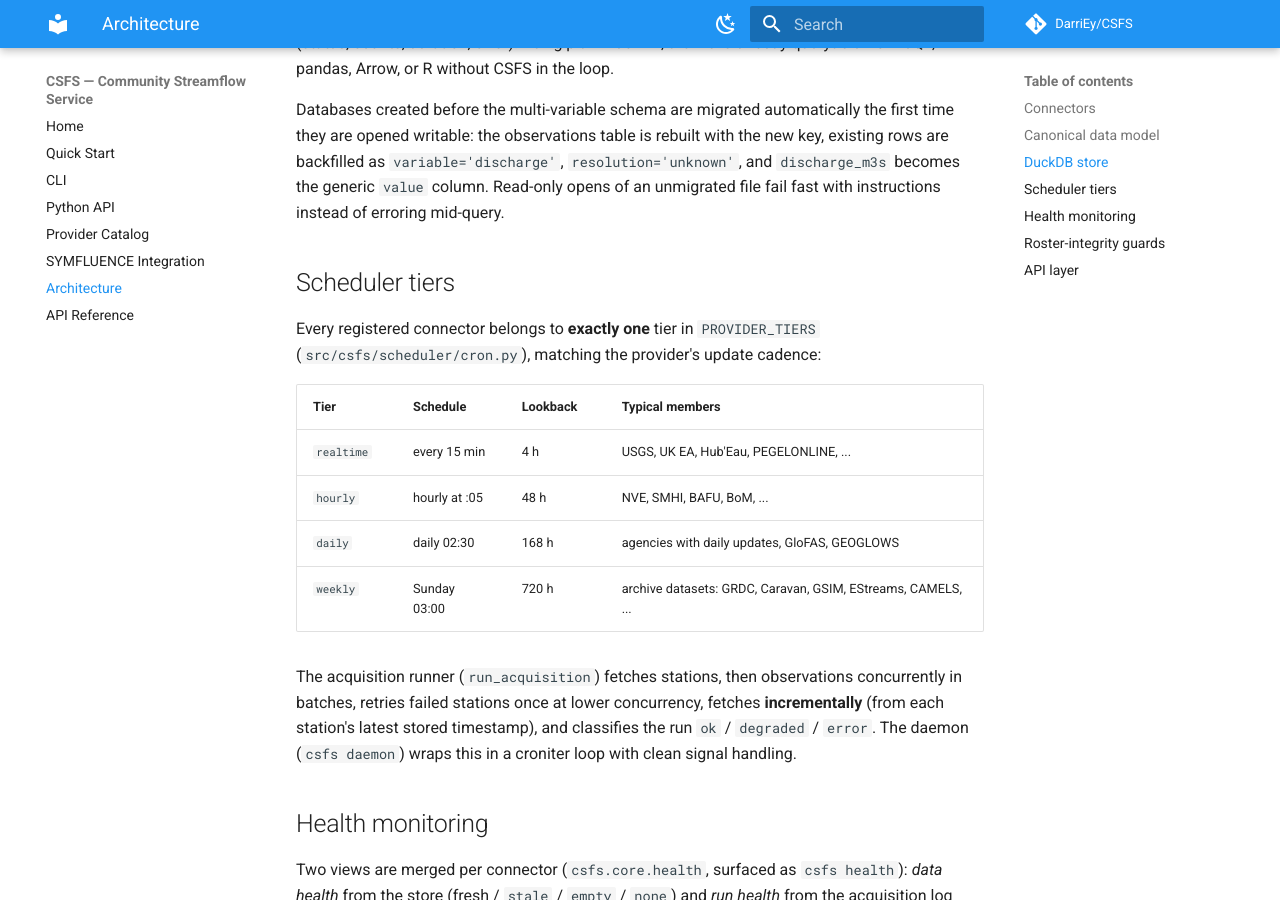
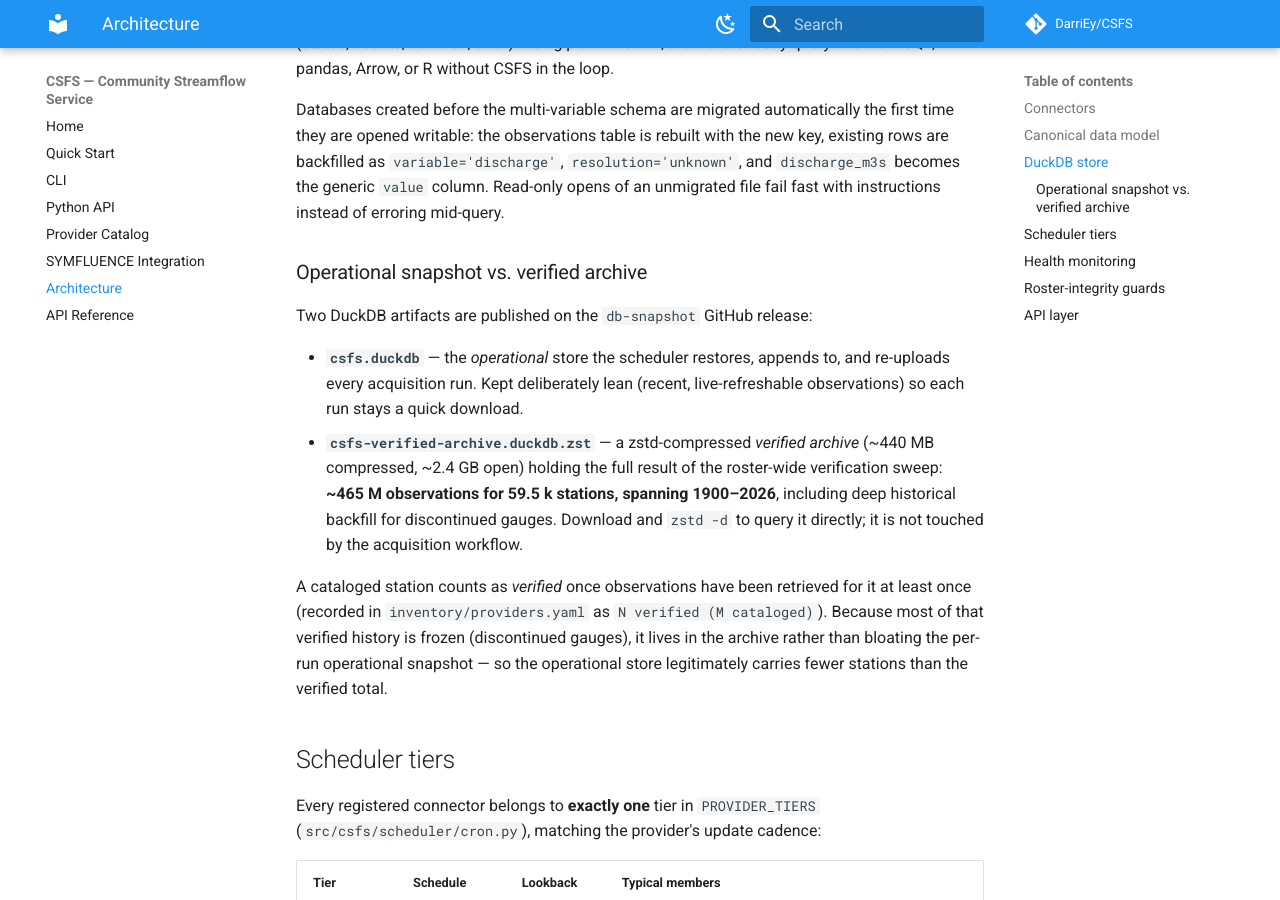
Before and after one commit to DarriEy/CSFS, an MkDocs documentation site: the page built from docs/architecture.md, in a window 1280 px wide and 900 px high, scrolled down 1823 px. Built offline with MkDocs 1.6.1 and Material for MkDocs 9.7.7, drawn with Linux system fonts in a browser that asks for light colours; comment, search, counter and statistics services are not loaded.

Commit message:
CSFS: document operational-snapshot / verified-archive split (#57)
The roster-wide verification sweep produced ~465M observations (59.5k
stations, 1900-2026) — too large for the download-every-run operational
snapshot. Document the two published DuckDB artifacts: the lean
csfs.duckdb the scheduler cycles, and the zstd-compressed
csfs-verified-archive.duckdb.zst holding the full verified history for
download/research.

Co-authored-by: DarriEy <darri.eythorsson@ucalgary.ca>
Co-authored-by: Claude Opus 4.8 (1M context) <noreply@anthropic.com>

```diff
--- a/docs/architecture.md
+++ b/docs/architecture.md
@@ -89,6 +89,28 @@ table is rebuilt with the new key, existing rows are backfilled as
 becomes the generic `value` column. Read-only opens of an unmigrated file
 fail fast with instructions instead of erroring mid-query.
 
+### Operational snapshot vs. verified archive
+
+Two DuckDB artifacts are published on the `db-snapshot` GitHub release:
+
+- **`csfs.duckdb`** — the *operational* store the scheduler restores,
+  appends to, and re-uploads every acquisition run. Kept deliberately lean
+  (recent, live-refreshable observations) so each run stays a quick
+  download.
+- **`csfs-verified-archive.duckdb.zst`** — a zstd-compressed *verified
+  archive* (~440 MB compressed, ~2.4 GB open) holding the full result of
+  the roster-wide verification sweep: **~465 M observations for 59.5 k
+  stations, spanning 1900–2026**, including deep historical backfill for
+  discontinued gauges. Download and `zstd -d` to query it directly; it is
+  not touched by the acquisition workflow.
+
+A cataloged station counts as *verified* once observations have been
+retrieved for it at least once (recorded in `inventory/providers.yaml` as
+`N verified (M cataloged)`). Because most of that verified history is
+frozen (discontinued gauges), it lives in the archive rather than bloating
+the per-run operational snapshot — so the operational store legitimately
+carries fewer stations than the verified total.
+
 ## Scheduler tiers
 
 Every registered connector belongs to **exactly one** tier in
```
